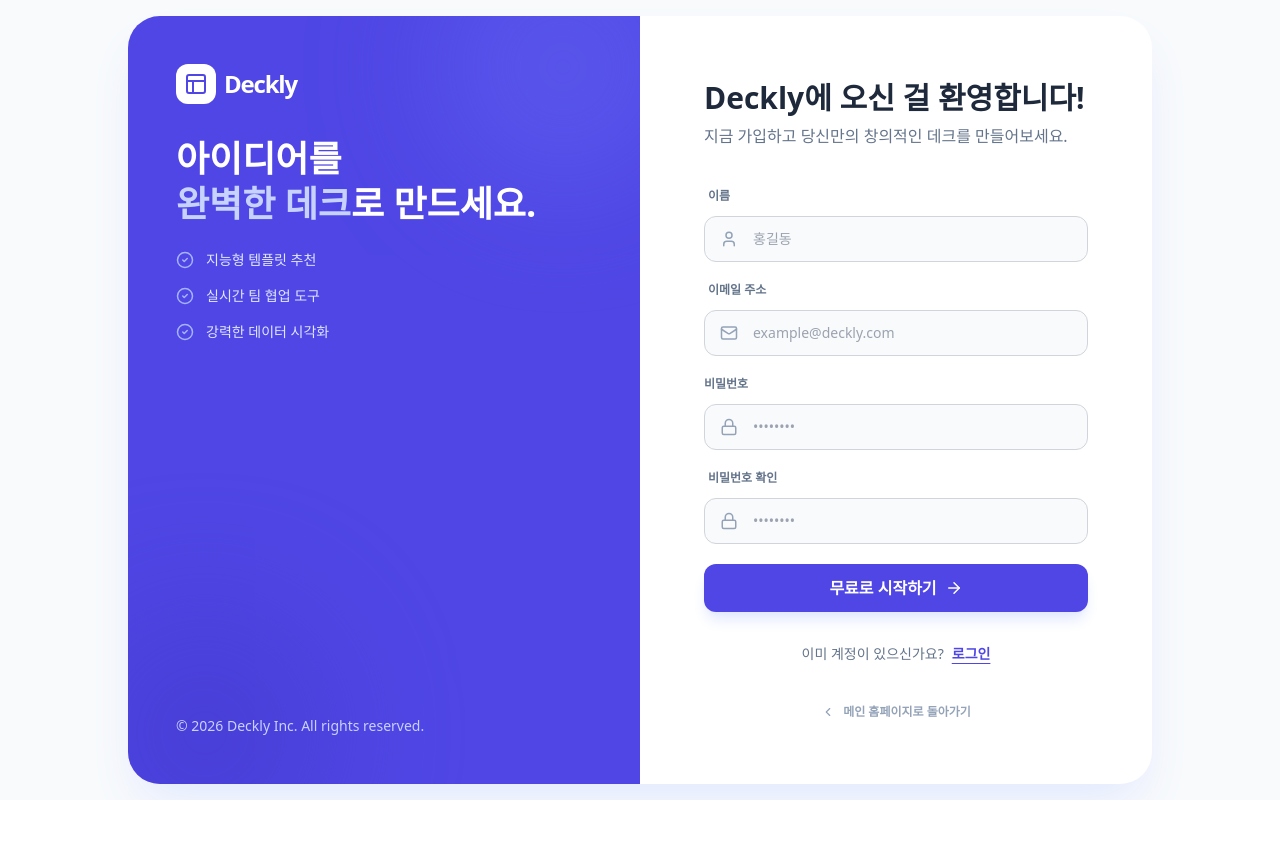
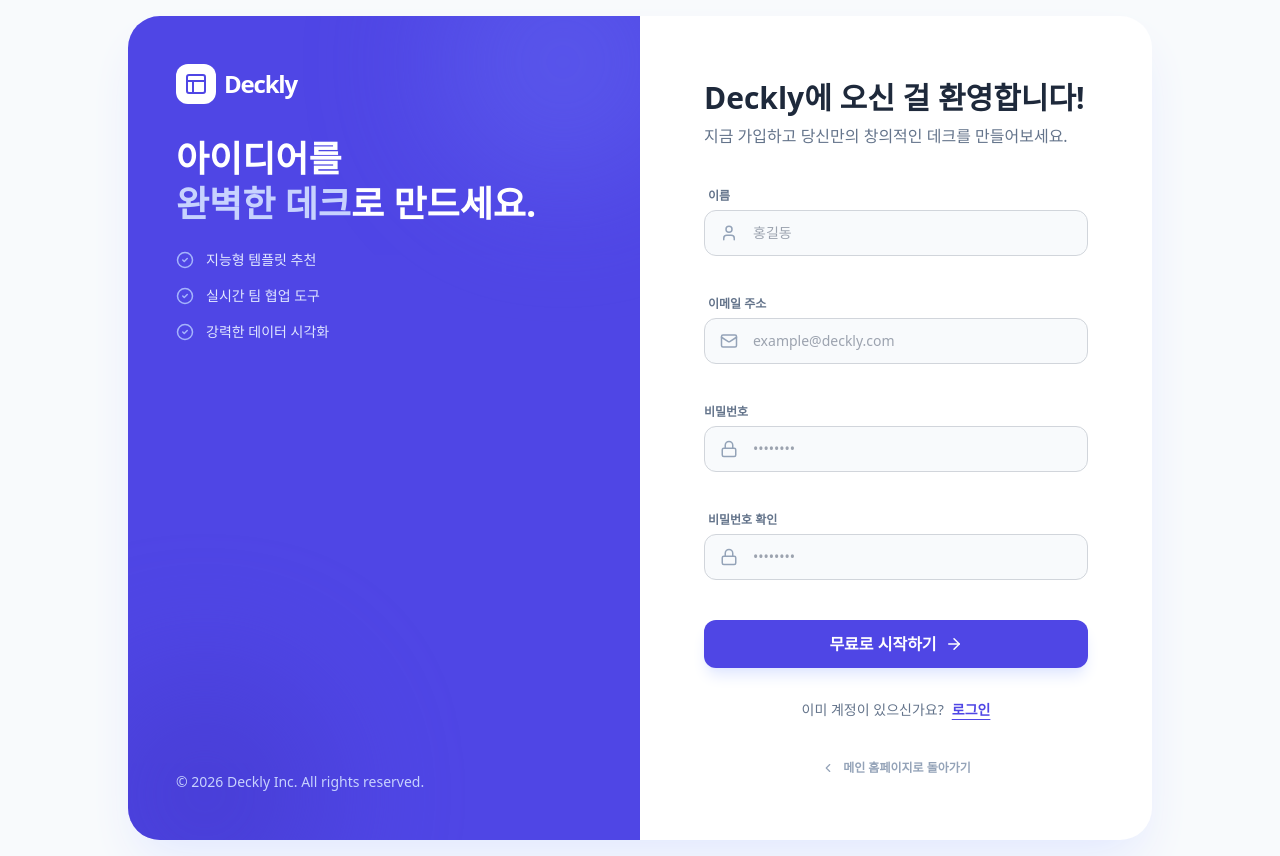
Before and after one commit to TOKTOKHAN/deckly, a Next.js app: page /signup in a window 1280 px wide. Before the commit the page ends 800 px from the top, so only its background shows below. Built offline with nearby package versions, Linux system fonts and the light colour scheme; no server answers.

Commit message:
인풋 간격 수정 및 에러메시지 공간확보

```diff
--- a/src/app/signup/page.tsx
+++ b/src/app/signup/page.tsx
@@ -1,28 +1,27 @@
 'use client';
 
-import { useState } from 'react';
+import { useForm } from 'react-hook-form';
+import { zodResolver } from '@hookform/resolvers/zod';
 import Link from 'next/link';
 import { Mail, Lock, User, ArrowRight, ChevronLeft, Layout, CheckCircle2 } from 'lucide-react';
 import Button from '@/components/ui/Button';
 import Input from '@/components/form/Input';
+import { signupSchema, type SignupFormData } from '@/lib/validations/authSchema';
 
 export default function SignupPage() {
-  const [formData, setFormData] = useState({
-    name: '',
-    email: '',
-    password: '',
-    confirmPassword: '',
+  const {
+    register,
+    handleSubmit,
+    formState: { errors, isSubmitting },
+  } = useForm<SignupFormData>({
+    resolver: zodResolver(signupSchema),
+    mode: 'onBlur',
+    reValidateMode: 'onChange',
   });
 
-  const handleInputChange = (e: React.ChangeEvent<HTMLInputElement>) => {
-    const { name, value } = e.target;
-    setFormData(prev => ({ ...prev, [name]: value }));
-  };
-
-  const handleSubmit = (e: React.FormEvent<HTMLFormElement>) => {
-    e.preventDefault();
+  const onSubmit = async (data: SignupFormData) => {
     // 회원가입 로직이 들어갈 자리입니다.
-    console.log('Signup attempt:', formData);
+    console.log('Signup attempt:', data);
   };
 
   return (
@@ -78,68 +77,60 @@ export default function SignupPage() {
             </div>
 
             {/* Auth Form */}
-            <form onSubmit={handleSubmit} className="space-y-5">
-              <div className="mb-0">
+            <form onSubmit={handleSubmit(onSubmit)} className="space-y-4">
+              <div>
                 <label className="mb-1.5 ml-1 block text-xs font-bold text-slate-500">이름</label>
                 <Input
                   type="text"
-                  name="name"
                   label=""
                   placeholder="홍길동"
-                  required
-                  value={formData.name}
                   icon={<User size={18} />}
-                  onChange={handleInputChange}
-                  className="mb-0 bg-slate-50 text-sm focus:border-indigo-500 focus:bg-white focus:ring-0"
+                  {...register('name')}
+                  error={errors.name?.message}
+                  className="bg-slate-50 text-sm focus:border-indigo-500 focus:bg-white focus:ring-0"
                 />
               </div>
 
-              <div className="mb-0">
+              <div>
                 <label className="mb-1.5 ml-1 block text-xs font-bold text-slate-500">
                   이메일 주소
                 </label>
                 <Input
                   type="email"
-                  name="email"
                   label=""
                   placeholder="example@deckly.com"
-                  required
-                  value={formData.email}
                   icon={<Mail size={18} />}
-                  onChange={handleInputChange}
-                  className="mb-0 bg-slate-50 text-sm focus:border-indigo-500 focus:bg-white focus:ring-0"
+                  {...register('email')}
+                  error={errors.email?.message}
+                  className="bg-slate-50 text-sm focus:border-indigo-500 focus:bg-white focus:ring-0"
                 />
               </div>
 
-              <div className="mb-0">
+              <div>
                 <label className="mb-1.5 block text-xs font-bold text-slate-500">비밀번호</label>
                 <Input
                   type="password"
-                  name="password"
                   label=""
                   placeholder="••••••••"
-                  required
-                  value={formData.password}
                   icon={<Lock size={18} />}
-                  onChange={handleInputChange}
-                  className="mb-0 bg-slate-50 text-sm focus:border-indigo-500 focus:bg-white focus:ring-0"
+                  {...register('password')}
+                  error={errors.password?.message}
+                  className="bg-slate-50 text-sm focus:border-indigo-500 focus:bg-white focus:ring-0"
                 />
               </div>
 
-              <div className="mb-0">
+              <div>
                 <label className="mb-1.5 ml-1 block text-xs font-bold text-slate-500">
                   비밀번호 확인
                 </label>
                 <Input
                   type="password"
-                  name="confirmPassword"
                   label=""
                   placeholder="••••••••"
-                  required
-                  value={formData.confirmPassword}
                   icon={<Lock size={18} />}
-                  onChange={handleInputChange}
-                  className="mb-0 bg-slate-50 text-sm focus:border-indigo-500 focus:bg-white focus:ring-0"
+                  {...register('confirmPassword')}
+                  error={errors.confirmPassword?.message}
+                  className="bg-slate-50 text-sm focus:border-indigo-500 focus:bg-white focus:ring-0"
                 />
               </div>
 
@@ -150,6 +141,8 @@ export default function SignupPage() {
                 icon={<ArrowRight size={18} />}
                 iconPosition="right"
                 className="mt-4 w-full"
+                disabled={isSubmitting}
+                isLoading={isSubmitting}
               >
                 무료로 시작하기
               </Button>
--- a/src/components/form/Input.tsx
+++ b/src/components/form/Input.tsx
@@ -14,10 +14,12 @@ const Input = React.forwardRef<HTMLInputElement, InputProps>(
     const inputId = id || `input-${Math.random().toString(36).substr(2, 9)}`;
 
     return (
-      <div className="mb-4 flex flex-col gap-1.5">
-        <label htmlFor={inputId} className="text-sm font-semibold text-gray-700">
-          {label}
-        </label>
+      <div className="mb-4 flex flex-col gap-1">
+        {label && (
+          <label htmlFor={inputId} className="text-sm font-semibold text-gray-700">
+            {label}
+          </label>
+        )}
         <div className={icon ? 'relative' : ''}>
           {icon && (
             <div className="absolute left-4 top-1/2 -translate-y-1/2 text-slate-400">{icon}</div>
@@ -36,7 +38,9 @@ const Input = React.forwardRef<HTMLInputElement, InputProps>(
             {...props}
           />
         </div>
-        {error && <span className="mt-0.5 text-xs font-medium text-red-500">{error}</span>}
+        <div className="min-h-[20px]">
+          {error && <span className="mt-0.5 text-xs font-medium text-red-500">{error}</span>}
+        </div>
       </div>
     );
   },
--- /dev/null
+++ b/src/lib/validations/authSchema.ts
@@ -0,0 +1,32 @@
+import { z } from 'zod';
+
+export const signupSchema = z
+  .object({
+    name: z
+      .string()
+      .min(1, '이름을 입력해주세요')
+      .min(2, '이름은 최소 2자 이상이어야 합니다')
+      .max(50, '이름은 10자 이하여야 합니다'),
+    email: z.string().min(1, '이메일을 입력해주세요').email('올바른 이메일 형식이 아닙니다'),
+    password: z
+      .string()
+      .min(1, '비밀번호를 입력해주세요')
+      .min(8, '비밀번호는 최소 8자 이상이어야 합니다')
+      .regex(
+        /^(?=.*[a-z])(?=.*[A-Z])(?=.*\d)/,
+        '비밀번호는 영문 대소문자와 숫자를 포함해야 합니다',
+      ),
+    confirmPassword: z.string().min(1, '비밀번호 확인을 입력해주세요'),
+  })
+  .refine(data => data.password === data.confirmPassword, {
+    message: '비밀번호가 일치하지 않습니다',
+    path: ['confirmPassword'],
+  });
+
+export const loginSchema = z.object({
+  email: z.string().min(1, '이메일을 입력해주세요').email('올바른 이메일 형식이 아닙니다'),
+  password: z.string().min(1, '비밀번호를 입력해주세요'),
+});
+
+export type SignupFormData = z.infer<typeof signupSchema>;
+export type LoginFormData = z.infer<typeof loginSchema>;
```
